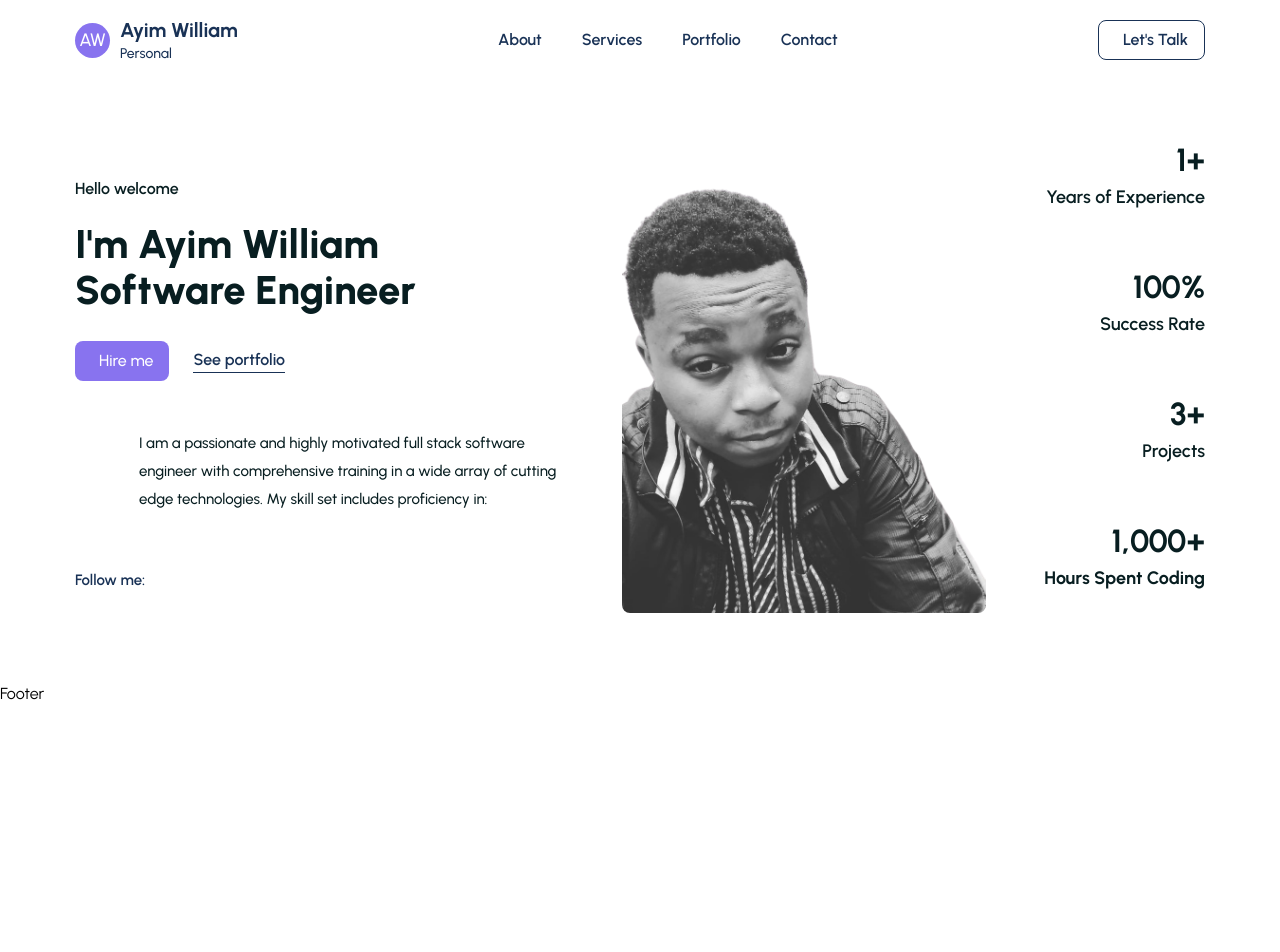
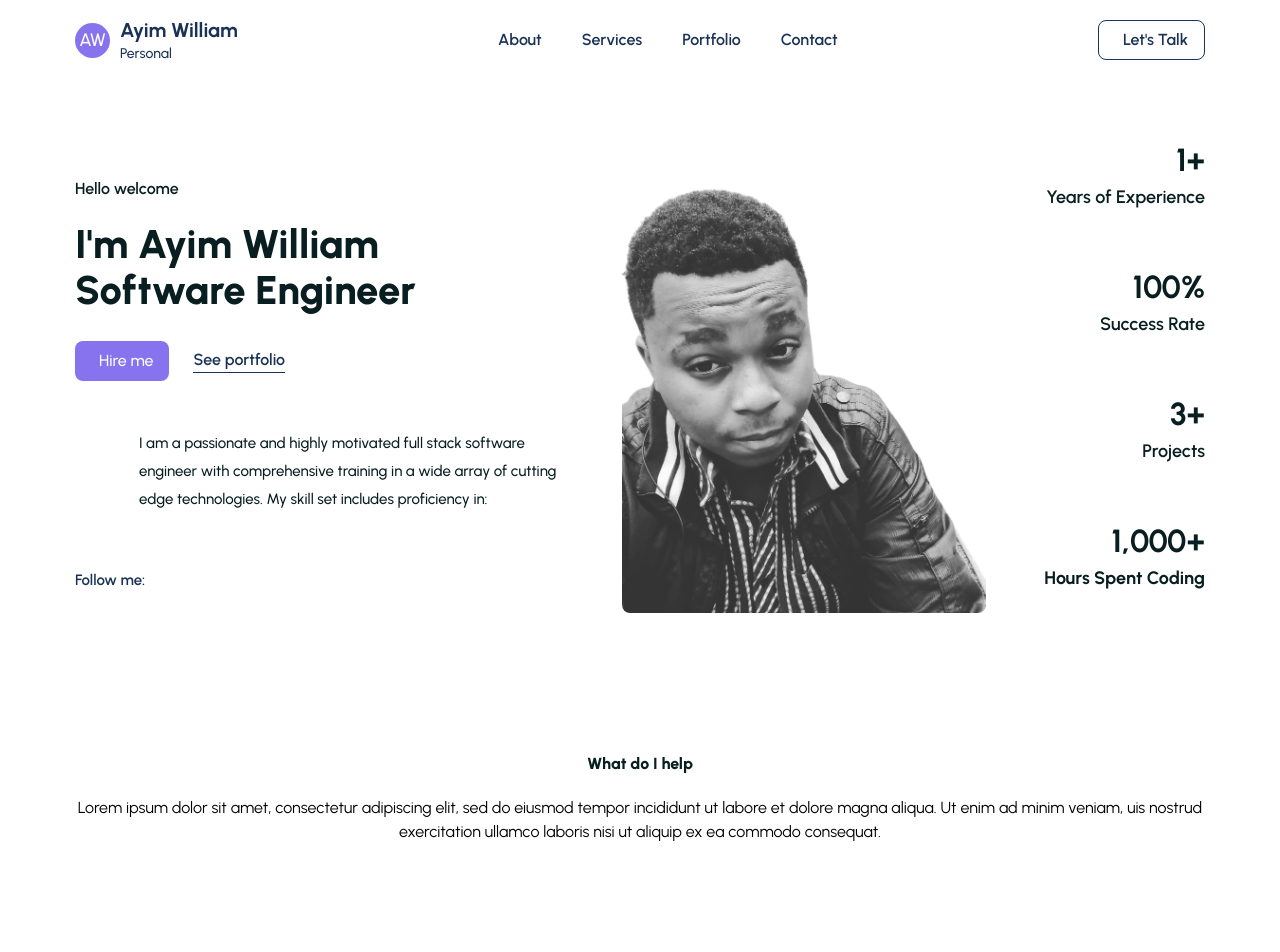
Before and after one commit to BabaMboga/My-PortFolio, a React (Create React App) app in the folder portfolio/: page / in a window 1280 px wide. Shown: the top 952 px of the page. Before the commit the page ends 800 px from the top, so only its background shows below. Built offline with nearby package versions, Linux system fonts and the light colour scheme; the HTML template or start-up script is replaced by a standard one.

Commit message:
added services script

```diff
--- a/portfolio/src/App.js
+++ b/portfolio/src/App.js
@@ -4,6 +4,7 @@ import './App.css';
 import Header from "./components/Header/Header";
 import Footer from "./components/Footer/Footer";
 import Hero from "./components/UI/Hero";
+import Services from "./components/UI/Services"
 
 
 function App() {
@@ -15,6 +16,7 @@ function App() {
       <Header/>
       <main>
         <Hero />
+        <Services />
       </main>
       <Footer/>
     </>
--- /dev/null
+++ b/portfolio/src/components/UI/Services.js
@@ -0,0 +1,32 @@
+import React from 'react'
+
+const Services = () => {
+  return (
+    <section id='services'>
+        <div className='container lg:pt-5'>
+            <div className='text-center'>
+                <h2 className='text-headingColor font-[800] text-[2.4 rem] mb-5'>
+                    What do I help
+                </h2>
+                <p>
+                Lorem ipsum dolor sit amet, consectetur adipiscing elit, sed do eiusmod tempor
+                incididunt ut labore et dolore magna aliqua. Ut enim ad minim veniam,
+                uis nostrud exercitation ullamco laboris nisi ut aliquip ex ea commodo consequat.
+                </p>
+            </div>
+
+            <div className='flex flex-col justify-center sm:py-12'>
+                <div className='w-full py-3 px-2 sm:mx-auto sm:px-0'>
+                    <div className='relative text-gray-700 antialiased text-sm font-semibold'>
+                        {/* ================ vertical line running through the middle ================ */}
+                        <div className='hidden absolute w-1 sm:block bg-indigo-300 h-full left-1/2'>
+                        </div>
+                    </div>
+                </div>
+            </div>
+        </div>
+    </section>
+  )
+}
+
+export default Services
```
